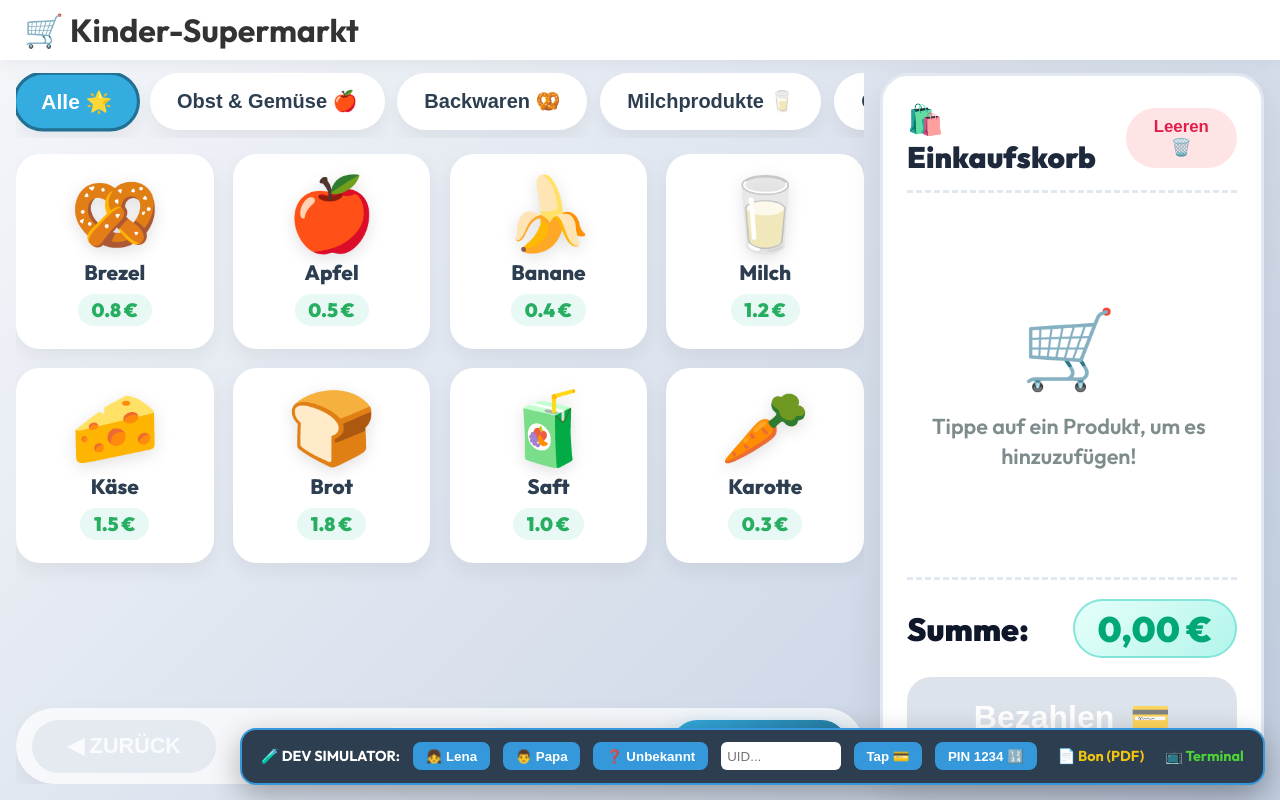
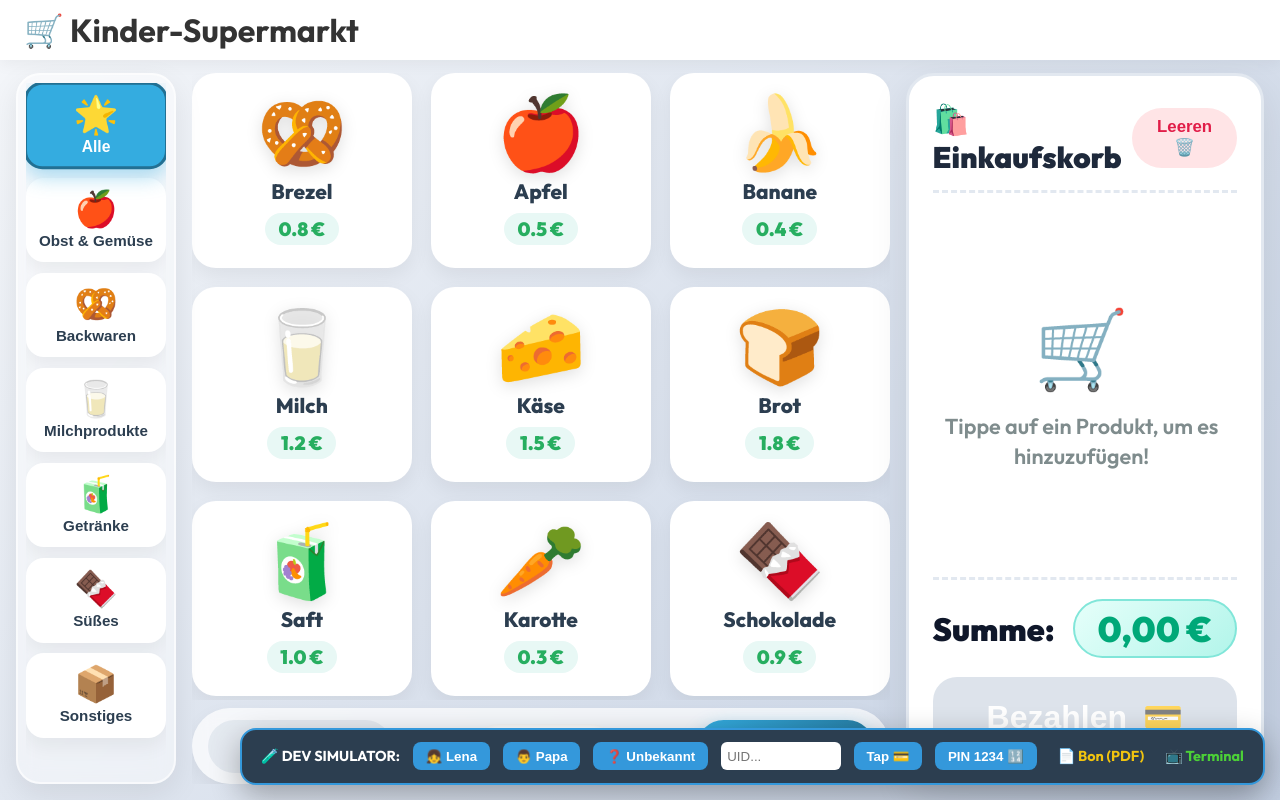
Before and after one commit to Ayakashi97/kids-supermarket, a Flask app: page / in a window 1280 px wide. Run offline with Flask 3, Linux system fonts and the light colour scheme; data comes from the database, SQL or seed files in the repository; data that the repository does not hold is empty; some libraries are stand-ins or nearby versions.

Commit message:
feat: Redesign cashier UI with 3-column layout and left category sidebar for kids

```diff
--- a/app/static/css/main.css
+++ b/app/static/css/main.css
@@ -86,10 +86,10 @@ body {
     font-weight: 700;
 }
 
-/* Main Layout: Split view (Grid on Left, Cart on Right) */
+/* Main Layout: 3-Column Split View (Left Sidebar, Middle Products, Right Cart) */
 .cashier-layout {
     display: grid;
-    grid-template-columns: 1fr clamp(300px, 30vw, 420px);
+    grid-template-columns: clamp(120px, 14vw, 160px) 1fr clamp(300px, 28vw, 380px);
     gap: 1rem;
     padding: 0.8rem 1rem max(1rem, env(safe-area-inset-bottom)) 1rem;
     max-width: 100vw;
@@ -102,36 +102,97 @@ body {
 
 @media (max-width: 992px) {
     .cashier-layout {
-        grid-template-columns: 1fr 310px;
-        gap: 0.8rem;
-        padding: 0.6rem 0.8rem max(0.8rem, env(safe-area-inset-bottom)) 0.8rem;
+        grid-template-columns: 130px 1fr 300px;
+        gap: 0.6rem;
+        padding: 0.5rem 0.6rem max(0.6rem, env(safe-area-inset-bottom)) 0.6rem;
         height: calc(100dvh - 60px);
         overflow: hidden !important;
     }
+}
+
+/* Left Category Sidebar */
+.category-sidebar {
+    display: flex;
+    flex-direction: column;
+    height: 100%;
+    overflow: hidden;
+    min-height: 0;
+    background: rgba(255, 255, 255, 0.45);
+    backdrop-filter: blur(10px);
+    border-radius: 24px;
+    padding: 0.5rem;
+    box-shadow: var(--shadow-soft);
+    border: 2px solid rgba(255, 255, 255, 0.6);
+}
+
+.category-list {
+    display: flex;
+    flex-direction: column;
+    gap: 0.65rem;
+    overflow-y: auto;
+    flex: 1;
+    min-height: 0;
+    scrollbar-width: none;
+}
+
+.category-list::-webkit-scrollbar {
+    display: none;
+}
+
+.cat-sidebar-btn {
+    background: white;
+    border: 3px solid transparent;
+    border-radius: 18px;
+    padding: 0.6rem 0.3rem;
+    display: flex;
+    flex-direction: column;
+    align-items: center;
+    justify-content: center;
+    cursor: pointer;
+    box-shadow: var(--shadow-card);
+    transition: all 0.2s cubic-bezier(0.175, 0.885, 0.32, 1.275);
+    flex-shrink: 0;
+    min-height: 75px;
+    text-align: center;
+}
+
+.cat-sidebar-btn .cat-emoji {
+    font-size: 2.2rem;
+    line-height: 1.1;
+}
+
+.cat-sidebar-btn .cat-name {
+    font-size: 0.95rem;
+    font-weight: 800;
+    color: var(--text-color);
+    margin-top: 0.25rem;
+    word-break: break-word;
+    line-height: 1.1;
+}
+
+.cat-sidebar-btn.active {
+    background: var(--primary-blue);
+    border-color: #227093;
+    transform: scale(1.03);
+    box-shadow: 0 8px 20px rgba(52, 172, 224, 0.4);
+}
+
+.cat-sidebar-btn.active .cat-name {
+    color: white;
+}
+
+.cat-sidebar-btn:active {
+    transform: scale(0.93);
 }
 
 /* Main Product Section */
 .products-section {
     display: flex;
     flex-direction: column;
-    gap: 1rem;
+    gap: 0.8rem;
     height: 100%;
     overflow: hidden;
     min-height: 0;
-}
-
-/* Category Filter Tabs */
-.category-tabs {
-    display: flex;
-    gap: 0.8rem;
-    overflow-x: auto;
-    padding-bottom: 0.5rem;
-    scrollbar-width: none;
-    flex-shrink: 0;
-}
-
-.category-tabs::-webkit-scrollbar {
-    display: none;
 }
 
 .tab-btn {
--- a/app/static/js/cashier.js
+++ b/app/static/js/cashier.js
@@ -64,7 +64,7 @@ document.addEventListener("visibilitychange", () => {
 
 // Prevent rubberband dragging & page scrolling when kids tap/swipe on cashier UI
 document.addEventListener("touchmove", (e) => {
-    if (!e.target.closest("#cartItemsContainer") && !e.target.closest(".category-tabs")) {
+    if (!e.target.closest("#cartItemsContainer") && !e.target.closest("#categorySidebar")) {
         e.preventDefault();
     }
 }, { passive: false });
@@ -448,14 +448,16 @@ document.addEventListener("DOMContentLoaded", () => {
         });
     });
 
-    // --- Category Filter Tabs ---
-    tabBtns.forEach(btn => {
+    // --- Category Sidebar Navigation ---
+    const catSidebarBtns = document.querySelectorAll(".cat-sidebar-btn");
+    catSidebarBtns.forEach(btn => {
         btn.addEventListener("click", () => {
-            tabBtns.forEach(b => b.classList.remove("active"));
+            catSidebarBtns.forEach(b => b.classList.remove("active"));
             btn.classList.add("active");
             currentCategory = btn.getAttribute("data-category");
             currentPage = 0;
             renderPage();
+            playBeepSound();
         });
     });
 
--- a/app/templates/cashier.html
+++ b/app/templates/cashier.html
@@ -14,25 +14,47 @@
 </header>
 
 <div class="cashier-layout">
-    <!-- Left Section: Products & Category Tabs -->
-    <section class="products-section">
-        <!-- Category Filter Tabs (Dynamic from DB) -->
-        <nav class="category-tabs" id="categoryTabs">
-            <button class="tab-btn active" data-category="all">Alle 🌟</button>
+    <!-- Left Column: Category Sidebar -->
+    <aside class="category-sidebar">
+        <div class="category-list" id="categorySidebar">
+            <button type="button" class="cat-sidebar-btn active" data-category="all">
+                <span class="cat-emoji">🌟</span>
+                <span class="cat-name">Alle</span>
+            </button>
             {% if categories %}
                 {% for cat in categories %}
-                <button class="tab-btn" data-category="{{ cat.name }}">{{ cat.name }} {{ cat.emoji or '' }}</button>
+                <button type="button" class="cat-sidebar-btn" data-category="{{ cat.name }}">
+                    <span class="cat-emoji">{{ cat.emoji or '📦' }}</span>
+                    <span class="cat-name">{{ cat.name }}</span>
+                </button>
                 {% endfor %}
             {% else %}
-                <button class="tab-btn" data-category="Obst & Gemüse">Obst & Gemüse 🍎</button>
-                <button class="tab-btn" data-category="Backwaren">Backwaren 🥨</button>
-                <button class="tab-btn" data-category="Milchprodukte">Milchprodukte 🥛</button>
-                <button class="tab-btn" data-category="Getränke">Getränke 🧃</button>
-                <button class="tab-btn" data-category="Süßes">Süßes 🍫</button>
+                <button type="button" class="cat-sidebar-btn" data-category="Obst & Gemüse">
+                    <span class="cat-emoji">🍎</span>
+                    <span class="cat-name">Obst</span>
+                </button>
+                <button type="button" class="cat-sidebar-btn" data-category="Backwaren">
+                    <span class="cat-emoji">🥨</span>
+                    <span class="cat-name">Backwaren</span>
+                </button>
+                <button type="button" class="cat-sidebar-btn" data-category="Milchprodukte">
+                    <span class="cat-emoji">🥛</span>
+                    <span class="cat-name">Milch</span>
+                </button>
+                <button type="button" class="cat-sidebar-btn" data-category="Getränke">
+                    <span class="cat-emoji">🧃</span>
+                    <span class="cat-name">Getränke</span>
+                </button>
+                <button type="button" class="cat-sidebar-btn" data-category="Süßes">
+                    <span class="cat-emoji">🍫</span>
+                    <span class="cat-name">Süßes</span>
+                </button>
             {% endif %}
-        </nav>
+        </div>
+    </aside>
 
-        <!-- Product Grid Area with Pagination -->
+    <!-- Middle Column: Products & Pagination -->
+    <section class="products-section">
         <div class="product-grid-wrapper">
             <div class="product-grid" id="productGrid">
                 {% for product in products %}
```
